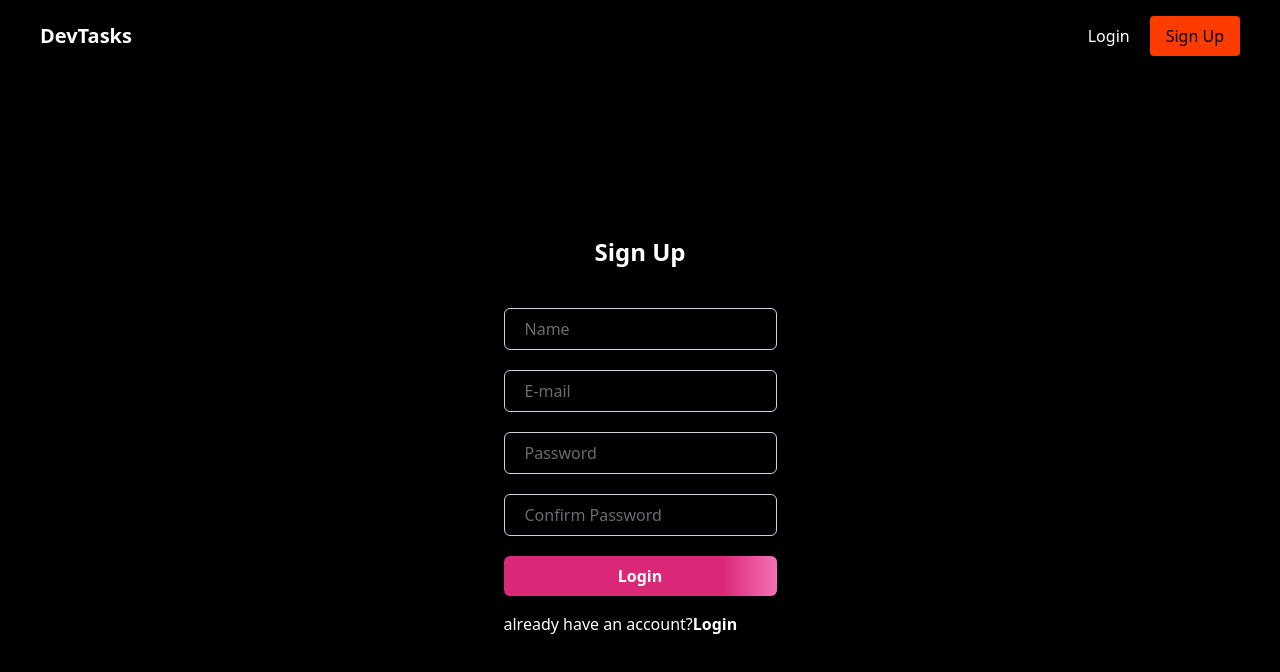
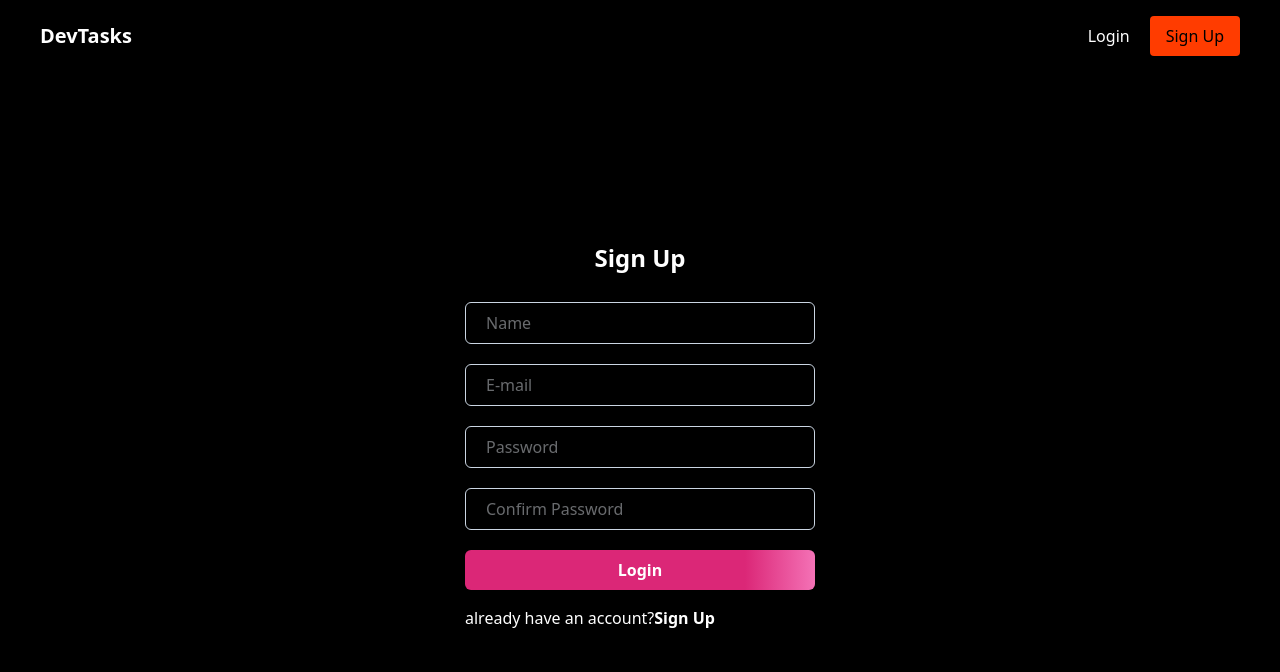
Before and after one commit to DeepakRizal/Dev-Tasks, a React (Vite) app: page /sign-up in a window 1280 px wide. Shown: the top 672 px of the page. Built offline with nearby package versions, Linux system fonts and the light colour scheme.

Commit message:
fix: ensure consistent width for login and signup forms

```diff
--- a/src/index.css
+++ b/src/index.css
@@ -15,5 +15,5 @@
 }
 
 .auth-heading-styles{
-  @apply text-center text-white mb-10 text-2xl font-bold
+  @apply text-center text-white mb-7 text-2xl font-bold
 }
--- a/src/pages/auth/Login.tsx
+++ b/src/pages/auth/Login.tsx
@@ -3,7 +3,7 @@ import { Link } from "react-router-dom";
 const Login = () => {
   return (
     <div className=" flex items-center h-[100%]  justify-center">
-      <form>
+      <form className="w-[350px]">
         <h2 className="auth-heading-styles">Login</h2>
 
         <div className="flex flex-col gap-5 items-center justify-center mb-4">
@@ -24,7 +24,7 @@ const Login = () => {
                 "linear-gradient(to right, #db2777 0%, #db2777 80%, #f472b6 100%)",
             }}
           >
-            Login
+            Sign Up
           </button>
         </div>
 
--- a/src/pages/auth/SignUp.tsx
+++ b/src/pages/auth/SignUp.tsx
@@ -3,7 +3,7 @@ import { Link } from "react-router-dom";
 const SignUp = () => {
   return (
     <div className=" flex items-center h-[100%]  justify-center">
-      <form>
+      <form className="w-[350px]">
         <h2 className="auth-heading-styles">Sign Up</h2>
 
         <div className="flex flex-col gap-5 items-center justify-center mb-4">
@@ -37,7 +37,7 @@ const SignUp = () => {
         <p className="text-white">
           already have an account?
           <Link className="font-bold" to={"/login"}>
-            Login
+            Sign Up
           </Link>
         </p>
       </form>
```
